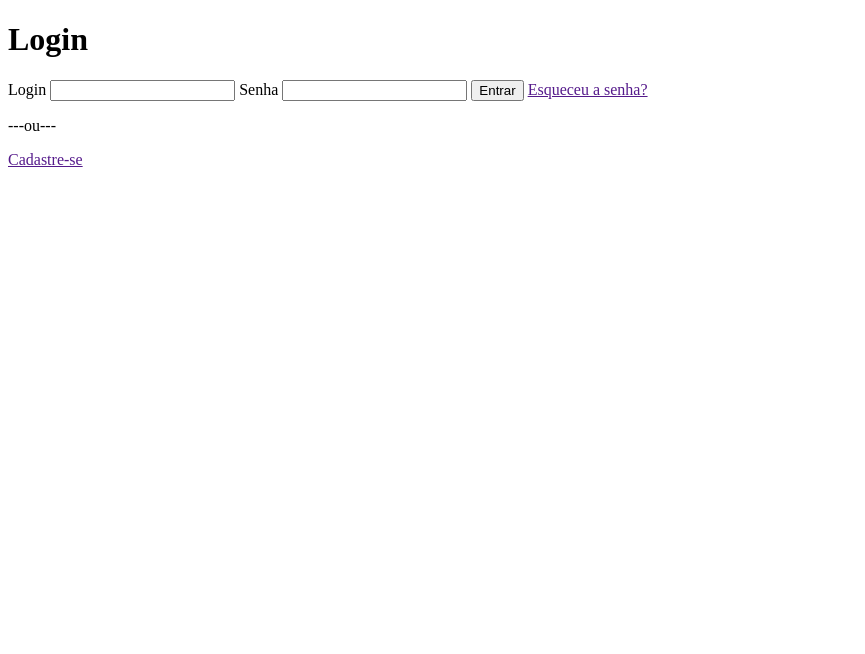
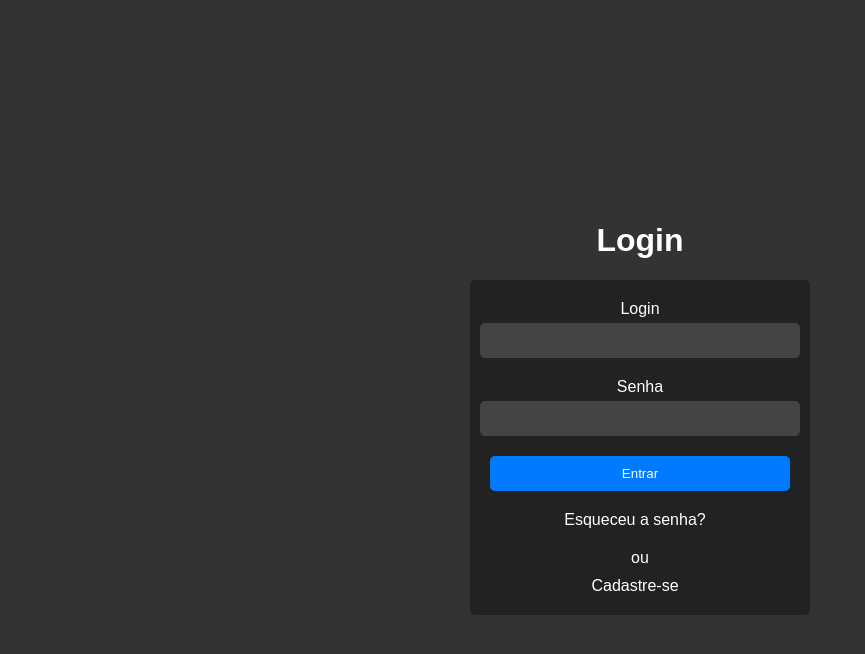
Before and after one commit to VictorBelotto/Tela-Login, a plain HTML site: page index.html in a window 1280 px wide. Shown: the whole page, without its empty margins (0-865 px from the left). Drawn offline with Linux system fonts and the light colour scheme.

Commit message:
Primeiros passos no projeto
adicionado o primeiro css e o primeiro tipo de login

```diff
--- /dev/null
+++ b/assets/css/style.css
@@ -0,0 +1,74 @@
+/* Define a cor de fundo da página */
+body {
+    background-color: #333333;
+    color: #ffffff;
+    font-family: sans-serif;
+    display: flex;
+    justify-content: center;
+    align-items: center;
+    flex-direction: column;
+    height: 100vh;
+  }
+
+  /* Define estilos para o cabeçalho */
+  h1 {
+    text-align: center;
+  }
+
+  /* Define estilos para o container */
+  .container {
+    width: 100%;
+    max-width: 300px;
+    padding: 20px;
+    background-color: #222222;
+    border-radius: 5px;
+    display: flex;
+    flex-direction: column;
+    justify-content: center;
+    align-items: center;
+  }
+
+  /* Define estilos para as labels */
+  label {
+    display: block;
+    margin-bottom: 5px;
+  }
+
+  /* Define estilos para os inputs */
+  input {
+    display: block;
+    width: 100%;
+    padding: 10px;
+    margin-bottom: 20px;
+    border-radius: 5px;
+    border: none;
+    background-color: #444444;
+    color: #ffffff;
+  }
+
+  /* Define estilos para o botão */
+  button {
+    display: block;
+    width: 100%;
+    padding: 10px;
+    margin-bottom: 20px;
+    border: none;
+    border-radius: 5px;
+    background-color: #007bff;
+    color: #ffffff;
+    cursor: pointer;
+  }
+
+  /* Define estilos para os links */
+  a {
+    color: #ffffff;
+    text-decoration: none;
+    margin-right: 10px;
+  }
+
+  /* Define estilos para o texto "ou" */
+  p {
+    text-align: center;
+    margin-top: 20px;
+    margin-bottom: 10px;
+  }
--- /dev/null
+++ b/assets/js/script.js
@@ -0,0 +1,27 @@
+class Usuario {
+   static login = "admin"
+   static senha = 123
+
+    constructor(login, senha){
+        this.login =login
+        this.senha = senha
+    }
+
+  static  logar(login, senha){
+        if(login == this.login & senha == this.senha){
+            console.log("Logado")
+        } else{
+            console.log("Login invalido")
+        }
+    }
+}
+
+//const victor = new Usuario("admin", 123)
+
+const botaoLogar = document.querySelector("#botaoLogar")
+const login = document.querySelector("#login")
+const senha = document.querySelector("#senha")
+
+botaoLogar.addEventListener('click', ()=>{
+    Usuario.logar(login.value, senha.value)
+})
--- a/index.html
+++ b/index.html
@@ -4,12 +4,14 @@
     <meta charset="UTF-8">
     <meta http-equiv="X-UA-Compatible" content="IE=edge">
     <meta name="viewport" content="width=device-width, initial-scale=1.0">
+    <link rel="stylesheet" href="assets/css/style.css">
     <title>Login</title>
 </head>
 <body>
 
     <h1>Login</h1>
-<container class="container">
+
+<div class="container">
 
     <label for="login">Login</label>
 
@@ -18,15 +20,16 @@
     <label for="senha">Senha</label>
     <input type="password" id="senha">
 
-    <button>Entrar</button>
+    <button id="botaoLogar">Entrar</button>
 
     <a href="">Esqueceu a senha?</a>
 
-    <p>---ou---</p>
+    <p>ou</p>
 
     <a href="" type="button">Cadastre-se</a>
-</container>
+</div>
 
+<script src="assets/js/script.js"></script>
 
 </body>
 </html>
```
